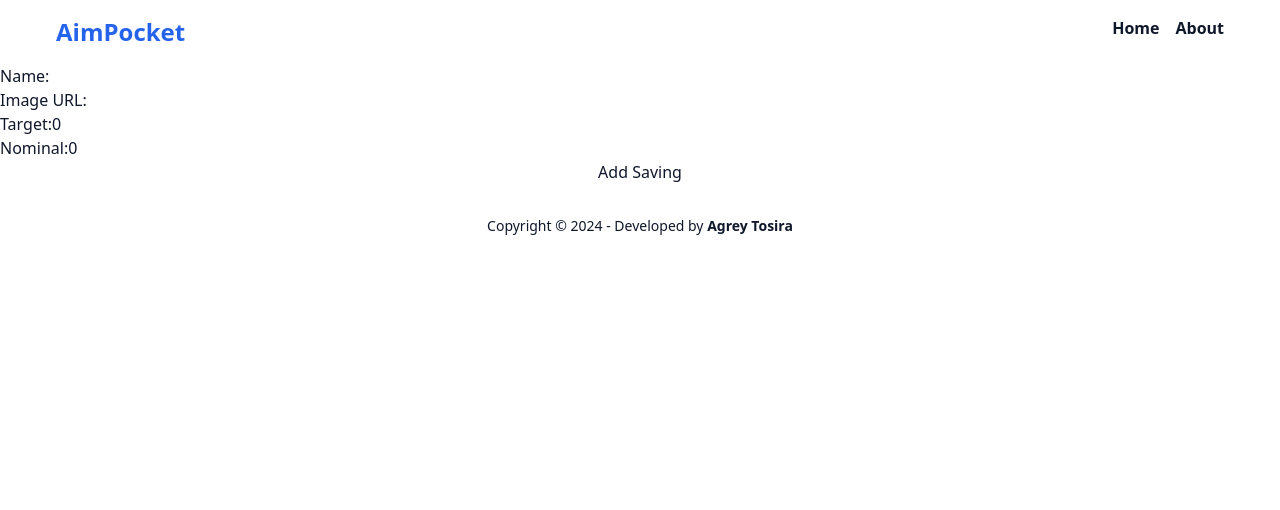
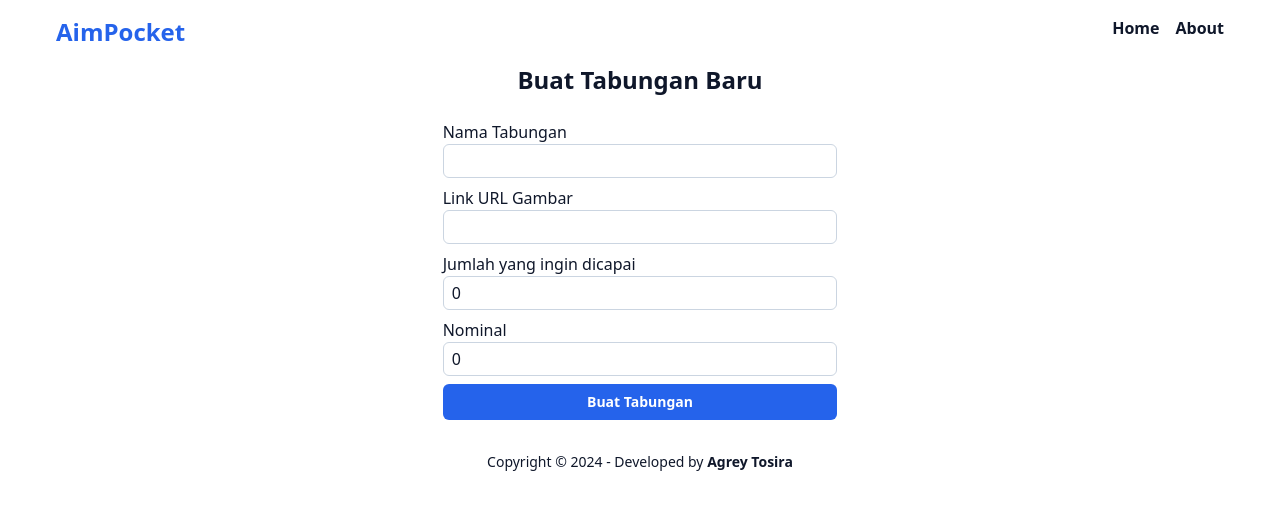
Before and after one commit to agreytosira/aim-pocket, a React (Vite) app: page /add in a window 1280 px wide. Shown: the top 510 px of the page. Built offline with nearby package versions, Linux system fonts and the light colour scheme.

Commit message:
style: improve AddSaving page

```diff
--- a/src/pages/AddSaving.jsx
+++ b/src/pages/AddSaving.jsx
@@ -28,25 +28,30 @@ const AddSaving = () => {
   }
 
   return (
-    <form onSubmit={handleSubmit} className='flex flex-col'>
-      <label>
-        Name:
-        <input type='text' value={name} onChange={(e) => setName(e.target.value)} />
-      </label>
-      <label>
-        Image URL:
-        <input type='text' value={imageUrl} onChange={(e) => setImageUrl(e.target.value)} />
-      </label>
-      <label>
-        Target:
-        <input type='number' value={target} onChange={(e) => setTarget(e.target.value)} />
-      </label>
-      <label>
-        Nominal:
-        <input type='number' value={nominal} onChange={(e) => setNominal(e.target.value)} />
-      </label>
-      <button type='submit'>Add Saving</button>
-    </form>
+    <div className='container w-full sm:w-4/5 md:w-3/5 lg:w-2/6'>
+      <form onSubmit={handleSubmit} className='flex flex-col space-y-2'>
+        <h1 className='mb-4 text-2xl font-bold text-center'>Buat Tabungan Baru</h1>
+        <label className='flex flex-col'>
+          Nama Tabungan
+          <input className='px-2 py-1 border rounded-md outline-none border-slate-300 focus:border-blue-600' type='text' value={name} onChange={(e) => setName(e.target.value)} />
+        </label>
+        <label className='flex flex-col'>
+          Link URL Gambar
+          <input className='px-2 py-1 border rounded-md outline-none border-slate-300 focus:border-blue-600' type='text' value={imageUrl} onChange={(e) => setImageUrl(e.target.value)} />
+        </label>
+        <label className='flex flex-col'>
+          Jumlah yang ingin dicapai
+          <input className='px-2 py-1 border rounded-md outline-none border-slate-300 focus:border-blue-600' type='number' value={target} onChange={(e) => setTarget(e.target.value)} />
+        </label>
+        <label className='flex flex-col'>
+          Nominal
+          <input className='px-2 py-1 border rounded-md outline-none border-slate-300 focus:border-blue-600' type='number' value={nominal} onChange={(e) => setNominal(e.target.value)} />
+        </label>
+        <button type='submit' className='py-2 mt-4 text-sm font-semibold text-white bg-blue-600 rounded-md'>
+          Buat Tabungan
+        </button>
+      </form>
+    </div>
   )
 }
 
```
